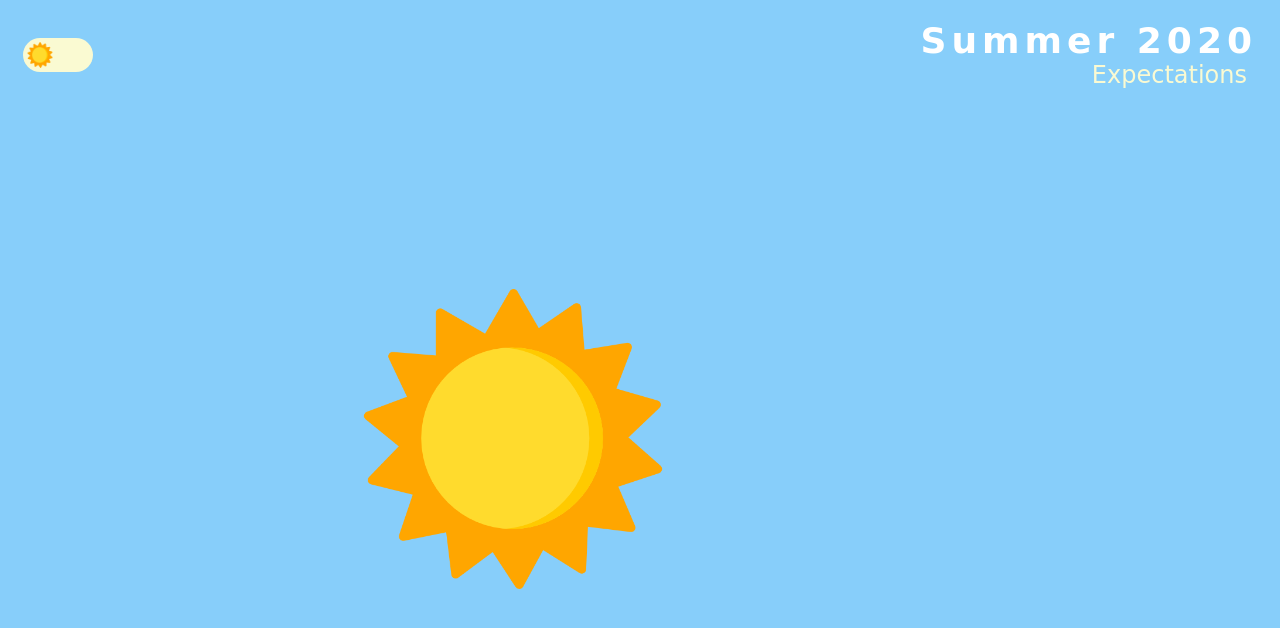
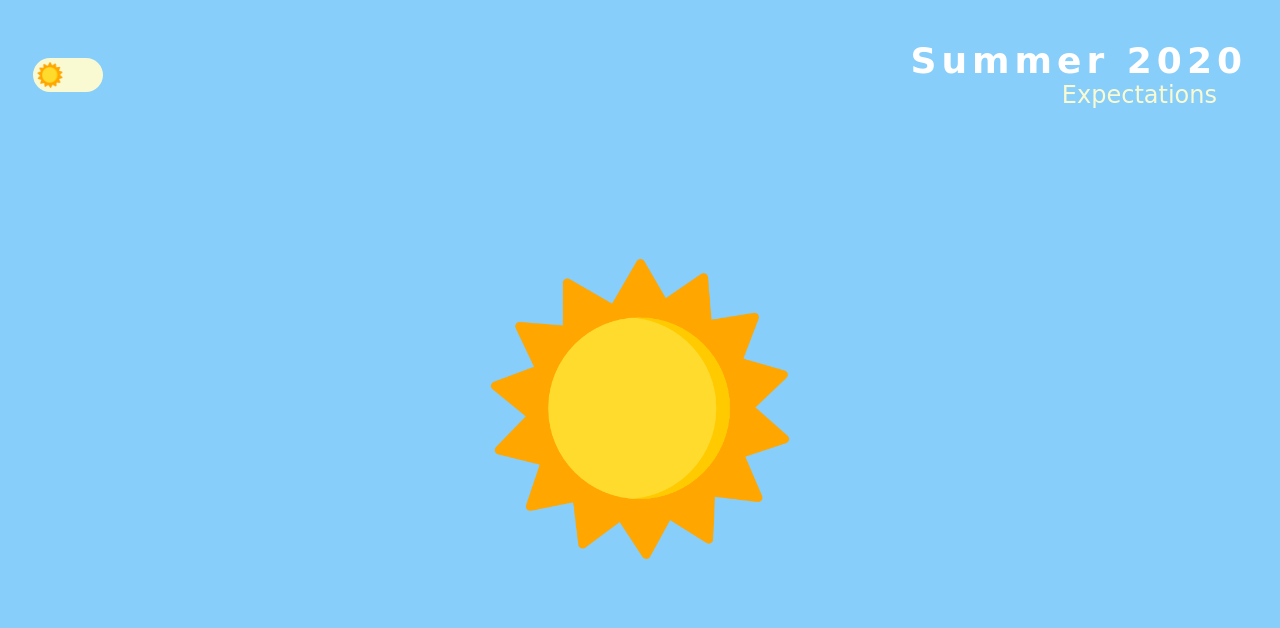
Before and after one commit to patriciaramosf/dark-mode, a plain HTML site: page index.html in a window 1280 px wide. Drawn offline with Linux system fonts and the light colour scheme; a web font is replaced by a local one.

Commit message:
final first structure

```diff
--- a/main.js
+++ b/main.js
@@ -18,7 +18,7 @@ const changeElements =()=>{
         flexo.classList.remove('disappear')
     }else{
         winterText.classList.add('hidden')
-        flexo.classList.add('disappear')
+       flexo.classList.add('disappear')
        sun.classList.remove('disappear')
     }
 }
--- a/stylesheets/styles.css
+++ b/stylesheets/styles.css
@@ -24,9 +24,9 @@ p{
     padding: 0;
 }
 .wrapped{
-    margin-top:20px;
-    margin-left: 15px;
-    margin-right: 15px;
+    margin-top:40px;
+    margin-left: 25px;
+    margin-right: 25px;
 }
 
 .switch {
@@ -111,14 +111,15 @@ p{
     letter-spacing: 5px;
     font-size: 36px;
     font-weight: bold;
+    margin-left:90px;
   }
   .header__subtitle{
-      margin-right:10px;
+      margin-right:30px;
       color:lightgoldenrodyellow;
       font-size: 24px;
   }
   .header__subtitle2{
-    margin-right:10px;
+    margin-right:30px;
     color:darkorange;
     font-size: 24px;
 }
@@ -129,15 +130,17 @@ p{
     width:300px;
     height:300px;
     position:absolute;
-    top:100px;
-    left:170px;
+    left:50%;
+    margin-left: -150px;
+    top:50%;
 }
 .flexo{
     width:300px;
     height:300px;
     position:absolute;
-    top:100px;
-    left:110px;
+    left:50%;
+    margin-left: -150px;
+    top:50%;
 
 }
 .disappear{
```
